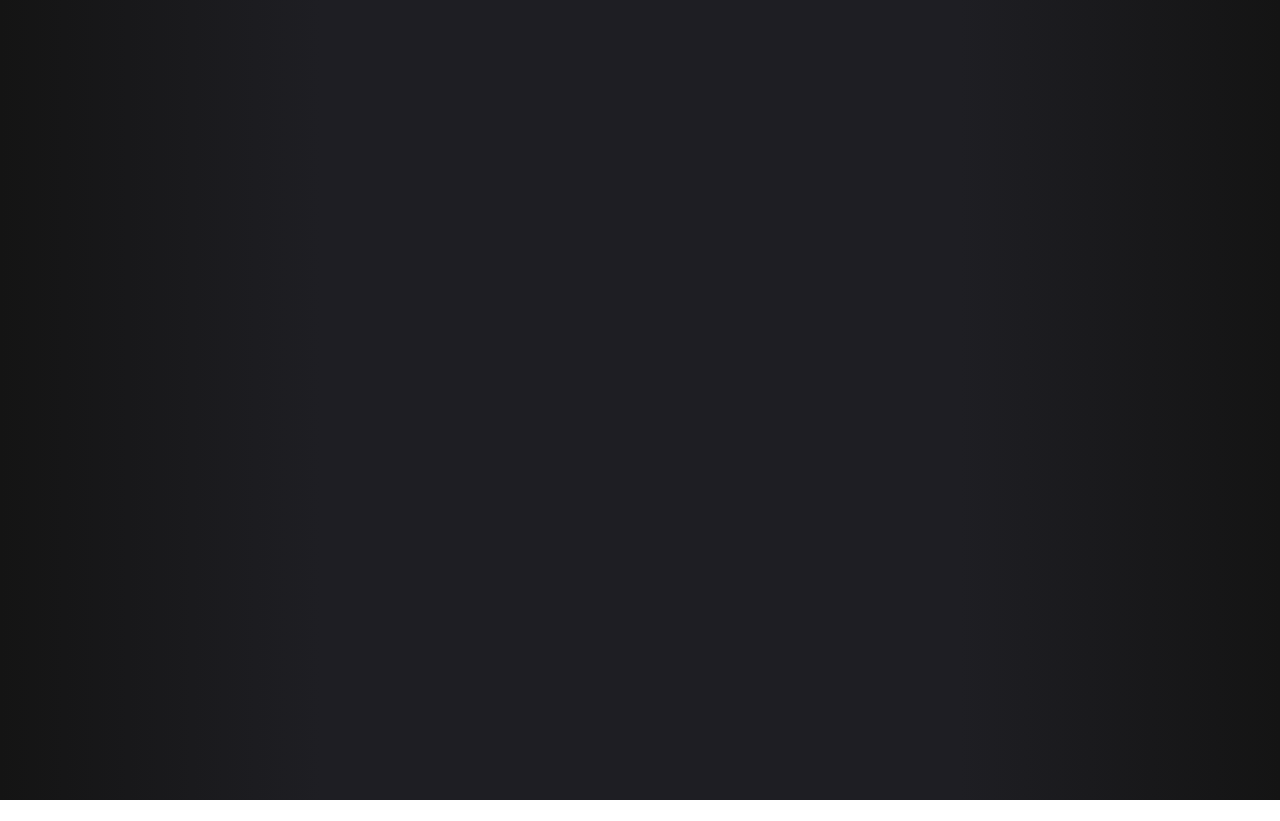
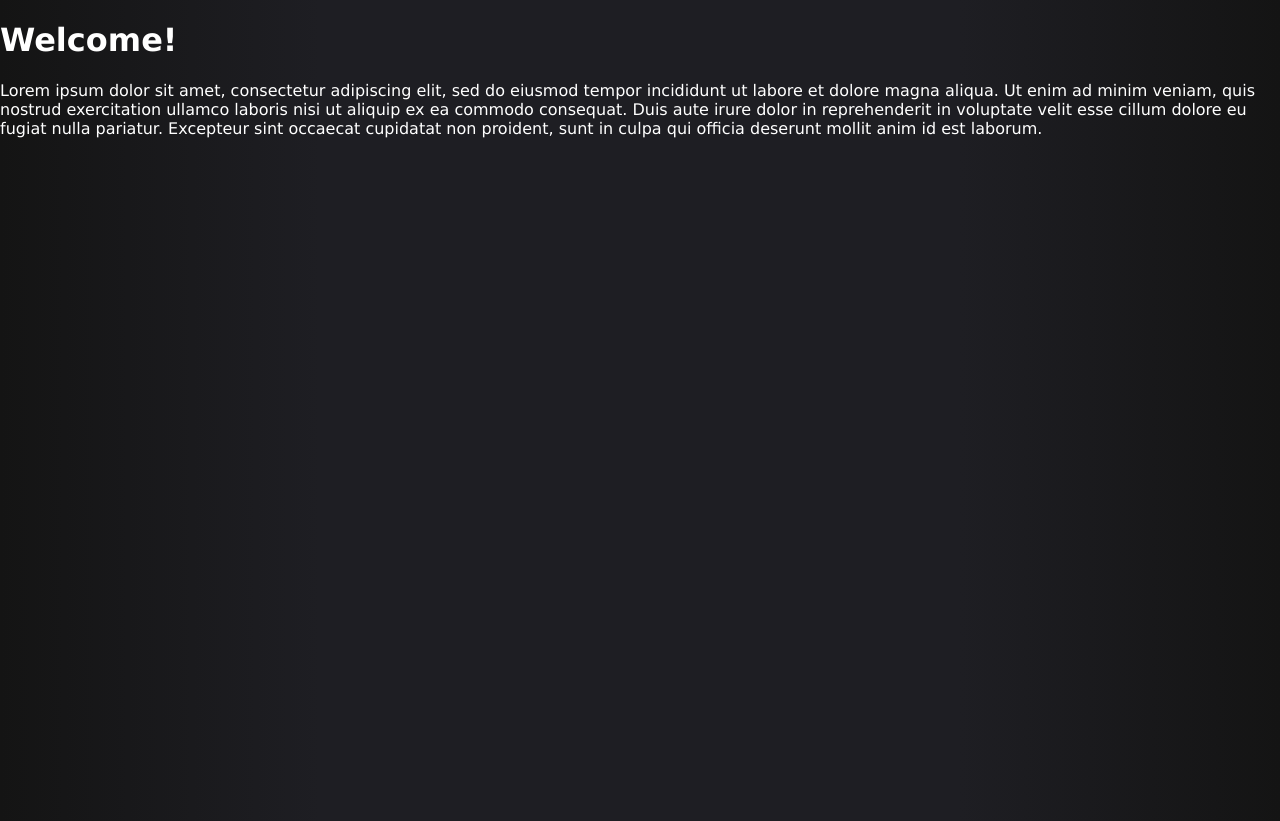
Before and after one commit to TMploeg/TMploeg_portfolio, a plain HTML site: page src/index.html in a window 1280 px wide. Before the commit the page ends 800 px from the top, so only its background shows below. Drawn offline with Linux system fonts and the light colour scheme.

Commit message:
added header

```diff
--- a/src/index.html
+++ b/src/index.html
@@ -5,6 +5,11 @@
         <link rel="stylesheet" href="style.css">
     </head>
     <body>
-
+        <header>
+            <h1>Welcome!</h1>
+            <p>
+                Lorem ipsum dolor sit amet, consectetur adipiscing elit, sed do eiusmod tempor incididunt ut labore et dolore magna aliqua. Ut enim ad minim veniam, quis nostrud exercitation ullamco laboris nisi ut aliquip ex ea commodo consequat. Duis aute irure dolor in reprehenderit in voluptate velit esse cillum dolore eu fugiat nulla pariatur. Excepteur sint occaecat cupidatat non proident, sunt in culpa qui officia deserunt mollit anim id est laborum.
+            </p>
+        </header>
     </body>
 </html>
--- a/src/style.css
+++ b/src/style.css
@@ -6,6 +6,8 @@
         rgba(30,30,35,1) 75%,
         rgba(20,20,20,1) 100%
     );
+    --txt-color-default: white;
+    --txt-font-default: Verdana;
 }
 
 html, body{
@@ -15,4 +17,6 @@ html, body{
 body{
     margin: 0;
     background: var(--bg-default);
-}
+    color: var(--txt-color-default);
+    font-family: var(--txt-font-default);
+    }
```
